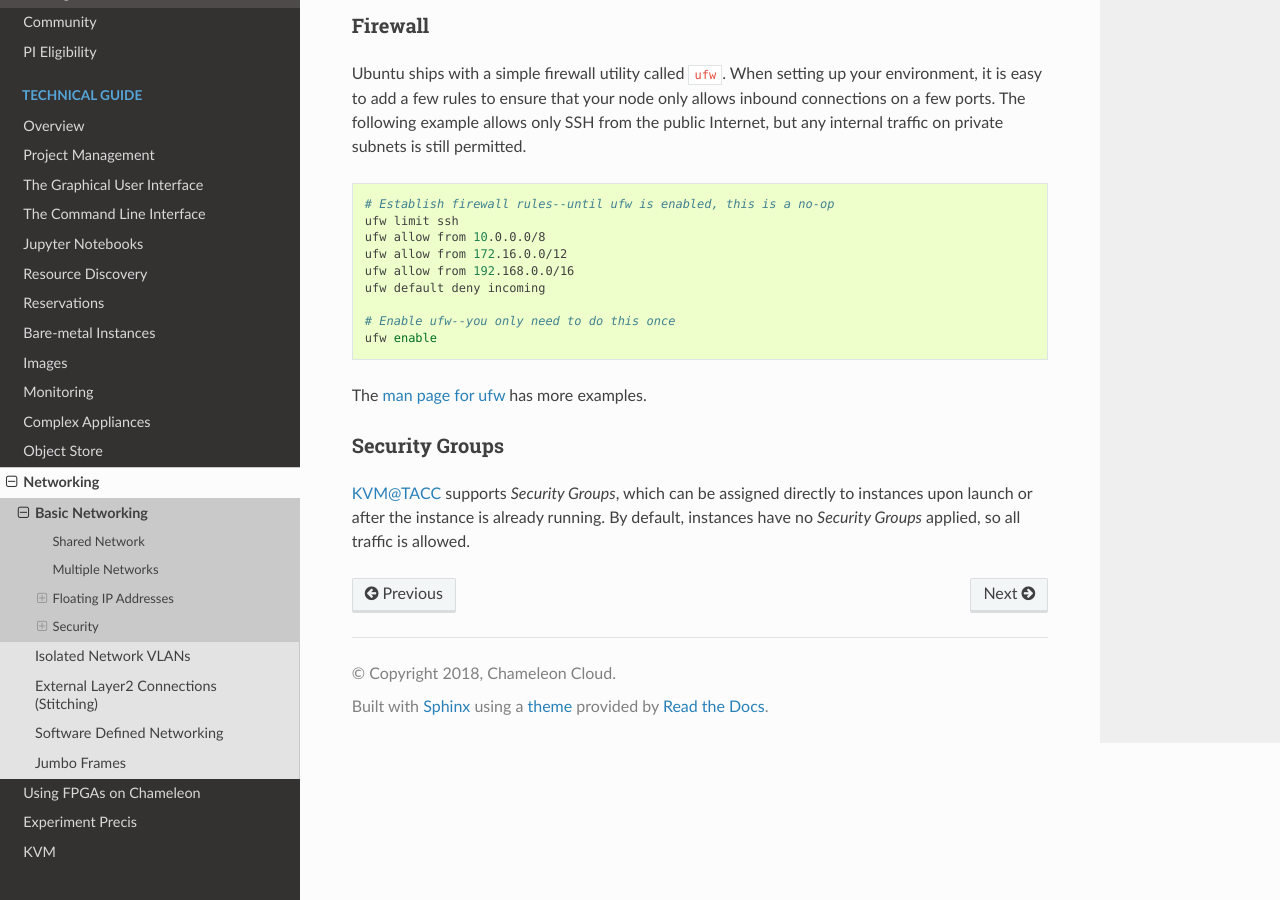
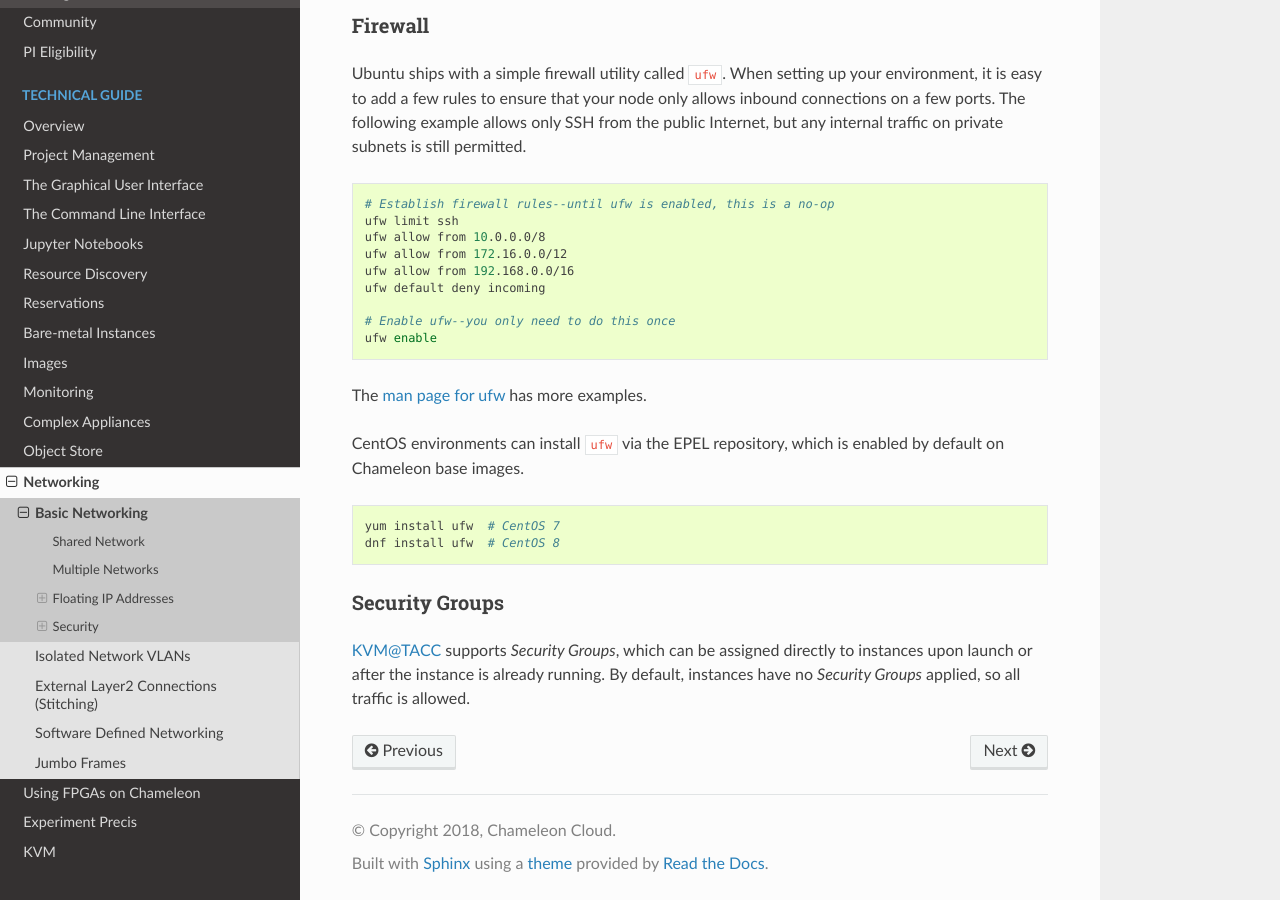
Before and after one commit to ChameleonCloud/docs, a Sphinx documentation site: the page built from source/technical/networks/networks_basic.rst, in a window 1280 px wide and 900 px high, scrolled down 2341 px. Built offline with Sphinx 7.4.7 and the Read the Docs theme 2.0.0, drawn with Linux system fonts in a browser that asks for light colours.

Commit message:
Add CentOS instructions

```diff
--- a/source/technical/networks/networks_basic.rst
+++ b/source/technical/networks/networks_basic.rst
@@ -102,6 +102,14 @@ The `man page for ufw
 <http://manpages.ubuntu.com/manpages/bionic/man8/ufw.8.html>`_ has more
 examples.
 
+CentOS environments can install ``ufw`` via the EPEL repository, which is
+enabled by default on Chameleon base images.
+
+.. code-block:: shell
+
+   yum install ufw  # CentOS 7
+   dnf install ufw  # CentOS 8
+
 Security Groups
 ^^^^^^^^^^^^^^^
 
```
